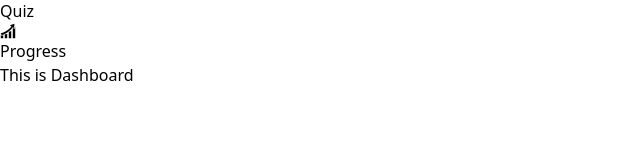
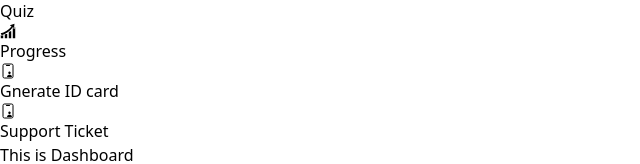
Before and after one commit to Agcare-Technologies/ETOA-frontend, a React (Vite) app: page /dashboard in a window 1280 px wide. Shown: the part 923-1087 px from the top of the page, without its empty margins (0-640 px from the left). Before the commit the page ends 1010 px from the top, so only its background shows below. Built offline with nearby package versions, Linux system fonts and the light colour scheme; no server answers.

Commit message:
added bg image on login page

```diff
--- a/src/App.jsx
+++ b/src/App.jsx
@@ -1,13 +1,14 @@
-import { Routes, Route } from "react-router-dom";
-import HomePage from "./pages/home page/HomePage";
-import Dashboard from "./pages/dashboard/Dashboard";
-import LoginPage from "./pages/login page/LoginPage";
-import UserPolicyPage from "./pages/user policy/UserPolicyPage";
-import QuizPage from "./pages/quiz page/QuizPage";
-import TrainingPage from "./pages/training page/TrainingPage";
-import MainLayout from "./components/MainLayout";
-import ProgressPage from "./pages/progress page/ProgressPage";
-import ProfilePage from "./pages/profile page/ProfilePage";
+import { Routes, Route } from 'react-router-dom';
+import HomePage from './pages/home page/HomePage';
+import Dashboard from './pages/dashboard/Dashboard';
+import LoginPage from './pages/login page/LoginPage';
+import UserPolicyPage from './pages/user policy/UserPolicyPage';
+import QuizPage from './pages/quiz page/QuizPage';
+import TrainingPage from './pages/training page/TrainingPage';
+import MainLayout from './components/MainLayout';
+import ProgressPage from './pages/progress page/ProgressPage';
+import ProfilePage from './pages/profile page/ProfilePage';
+import GenerateIDCardPage from './pages/generate ID Card/GenerateIDCardPage';
 
 function App() {
 	return (
@@ -21,6 +22,7 @@ function App() {
 				<Route path='quiz' element={<QuizPage />} />
 				<Route path='progress' element={<ProgressPage />} />
 				<Route path='profile' element={<ProfilePage />} />
+				<Route path='idCard' element={<GenerateIDCardPage />} />
 			</Route>
 		</Routes>
 	);
--- a/src/components/SideBar.jsx
+++ b/src/components/SideBar.jsx
@@ -1,14 +1,14 @@
-import React from "react";
-import NavLink from "../small-components/NavLink";
-import { AiOutlineHome } from "react-icons/ai";
-import { RxDashboard } from "react-icons/rx";
-import { BsTrainFront } from "react-icons/bs";
-import { MdOutlinePolicy, MdOutlineQuiz } from "react-icons/md";
-import { GiProgression } from "react-icons/gi";
-
+import React from 'react';
+import NavLink from '../small-components/NavLink';
+import { AiOutlineHome } from 'react-icons/ai';
+import { RxDashboard } from 'react-icons/rx';
+import { BsTrainFront } from 'react-icons/bs';
+import { MdOutlinePolicy, MdOutlineQuiz } from 'react-icons/md';
+import { GiProgression } from 'react-icons/gi';
+import { IoIdCardOutline } from 'react-icons/io5';
 const SideBar = () => {
 	return (
-    <div className='w-48 bg-gray-100 h-screen'>
+		<div className='w-48 h-screen bg-gray-100'>
 			<div className='space-y-2'>
 				<NavLink to='/home' label='Home' icon={<AiOutlineHome />} />
 				<NavLink to='/dashboard' label='Dashboard' icon={<RxDashboard />} />
@@ -16,6 +16,12 @@ const SideBar = () => {
 				<NavLink to='/policy' label='User Policy' icon={<MdOutlinePolicy />} />
 				<NavLink to='/quiz' label='Quiz' icon={<MdOutlineQuiz />} />
 				<NavLink to='/progress' label='Progress' icon={<GiProgression />} />
+				<NavLink
+					to='/idCard'
+					label='Gnerate ID card'
+					icon={<IoIdCardOutline />}
+				/>
+				<NavLink to='/test' label='Support Ticket' icon={<IoIdCardOutline />} />
 			</div>
 		</div>
 	);
--- /dev/null
+++ b/src/pages/generate ID Card/GenerateIDCardPage.jsx
@@ -0,0 +1,7 @@
+import React from 'react';
+
+const GenerateIDCardPage = () => {
+	return <div>THis is generate ID Card Page</div>;
+};
+
+export default GenerateIDCardPage;
--- a/src/pages/login page/LoginPage.jsx
+++ b/src/pages/login page/LoginPage.jsx
@@ -1,9 +1,9 @@
-import React, { useEffect } from "react";
-import GoogleButton from "react-google-button";
-import { signInWithPopup, signOut } from "firebase/auth";
-import { useNavigate } from "react-router-dom";
-import { useAuth } from "../../context/AuthContext";
-import { auth, googleAuthProvider } from "../../firebase";
+import React, { useEffect } from 'react';
+import GoogleButton from 'react-google-button';
+import { signInWithPopup, signOut } from 'firebase/auth';
+import { useNavigate } from 'react-router-dom';
+import { useAuth } from '../../context/AuthContext';
+import { auth, googleAuthProvider } from '../../firebase';
 
 const LoginPage = () => {
 	const navigate = useNavigate();
@@ -12,7 +12,7 @@ const LoginPage = () => {
 	useEffect(() => {
 		if (user) {
 			// If the user is already authenticated, redirect to the home page
-      navigate("/home");
+			navigate('/home');
 		}
 	}, [user, navigate]);
 
@@ -24,21 +24,21 @@ const LoginPage = () => {
 			if (result.user) {
 				const userEmail = result.user.email;
 				const approvedDomains = [
-          "agcaretech.com",
-          "safexchemicals.com",
-          "smithnsmith.net",
+					'agcaretech.com',
+					'safexchemicals.com',
+					'smithnsmith.net',
 				];
-        const userDomain = userEmail.split("@")[1];
+				const userDomain = userEmail.split('@')[1];
 
 				if (approvedDomains.includes(userDomain)) {
 					// Update the user state in the context
 					setUser(result.user);
-          navigate("/home");
+					navigate('/home');
 				} else {
 					// Sign out the user and display a message
-          navigate("/");
+					navigate('/');
 					await signOut(auth);
-          navigate("/login");
+					navigate('/login');
 					alert("You don't have access to this app.");
 				}
 			}
@@ -48,9 +48,14 @@ const LoginPage = () => {
 	};
 
 	return (
-    <div className='text-4xl font-semibold'>
-      <div className='flex justify-center rounded-md shadow-sm mt-10 py-10'>
+		<div
+			className='text-4xl font-semibold bg-cover bg-center min-h-screen bg-no-repeat'
+			style={{ backgroundImage: 'url(/assets/bg.jpg)' }}
+		>
+			<div className='flex justify-center items-center h-full'>
+				<div className='flex justify-center hover:scale-105 p-10'>
 					<GoogleButton onClick={handleSignInWithGoogle} />
+				</div>
 			</div>
 		</div>
 	);
```
Also changed, not shown: src/small-components/NavLink.jsx (+5 -5 lines), public/assets/bg.jpg (added). Lines whose indentation alone changed are shown as unchanged.
